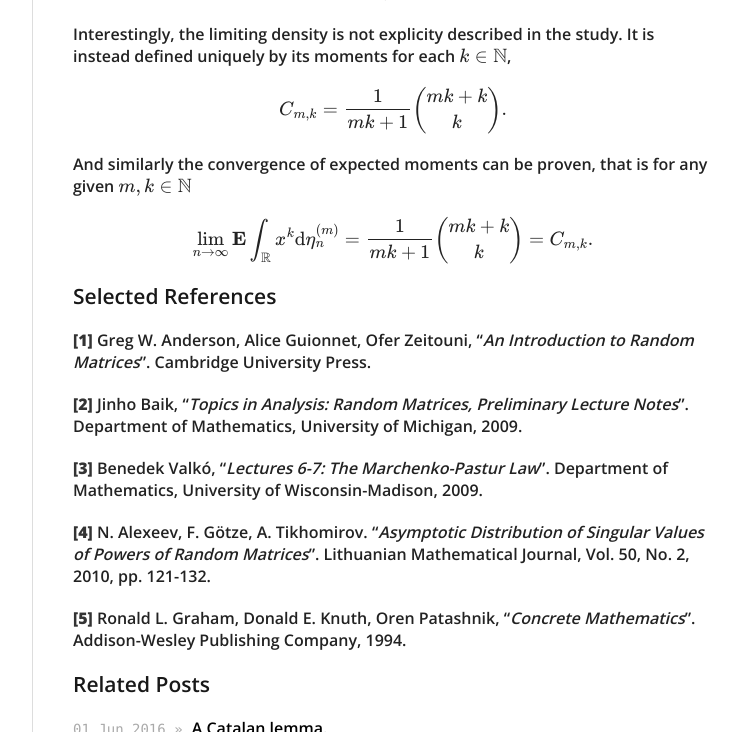
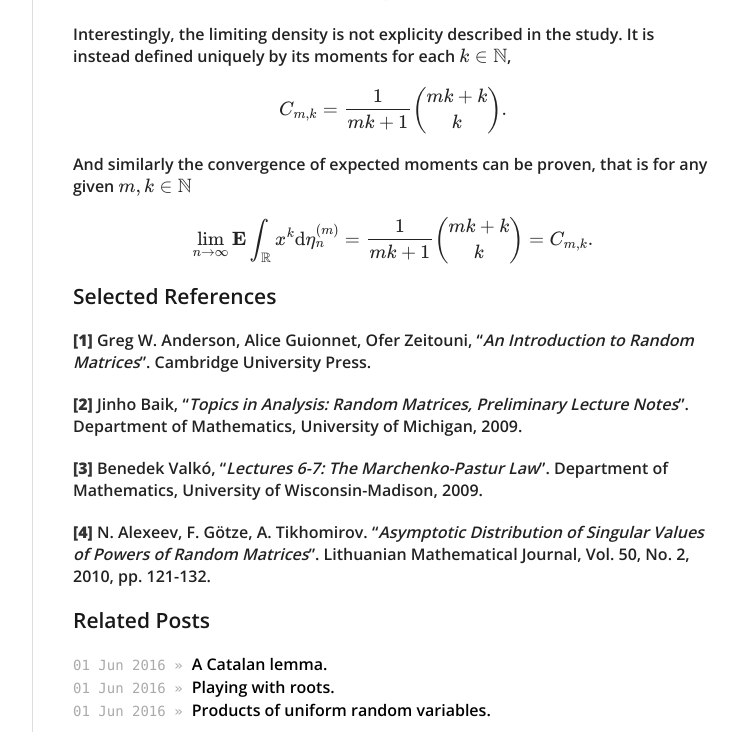
Before and after one commit to Wentong-DST/Wentong-DST.github.io, a Jekyll site: the page built from _posts/2016-07-11-limiting-eigenvalue-densities-of-random-matrices.md, in a window 1280 px wide and 900 px high, scrolled down 3394 px, cut to the strip 0-732 px from the top of the window. Shown: the whole strip, without its empty margins (378-1116 px from the left). Built offline with Jekyll 4.4.1, drawn with Linux system fonts in a browser that asks for light colours; nearby versions of some CDN libraries; formulas are drawn with MathJax 3.

Commit message:
updated reference

```diff
--- a/_posts/2016-07-11-limiting-eigenvalue-densities-of-random-matrices.md
+++ b/_posts/2016-07-11-limiting-eigenvalue-densities-of-random-matrices.md
@@ -122,5 +122,3 @@ $$\lim_{n\to\infty}\mathbf{E}\int_{\mathbb{R}}x^{k}\text{d}\eta_{n}^{(m)}=\frac{
 **[3]** Benedek Valkó, “_Lectures 6-7: The Marchenko-Pastur Law_”. Department of Mathematics, University of Wisconsin-Madison, 2009.
 
 **[4]** N. Alexeev, F. Götze, A. Tikhomirov. “_Asymptotic Distribution of Singular Values of Powers of Random Matrices_”. Lithuanian Mathematical Journal, Vol. 50, No. 2, 2010, pp. 121-132.
-
-**[5]** Ronald L. Graham, Donald E. Knuth, Oren Patashnik, “_Concrete Mathematics_”. Addison-Wesley Publishing Company, 1994.
```
